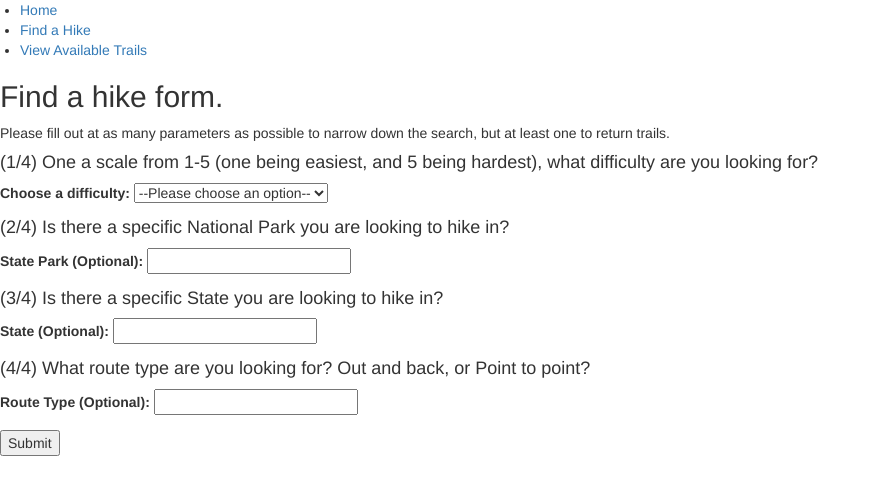
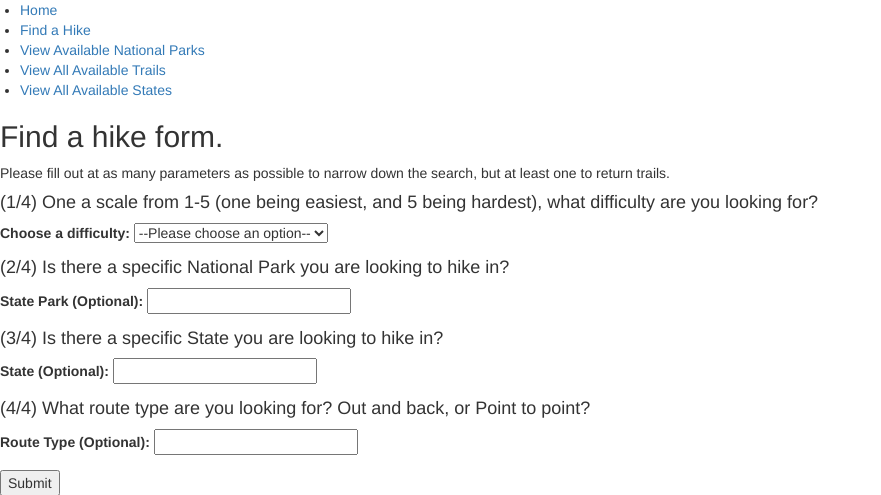
Before and after one commit to AlixLieblich/hb-fullstack-hike-project, a Flask app: page /find-a-hike-form in a window 1280 px wide. Shown: the top 495 px of the page, without its empty margins (0-881 px from the left). Run offline with Flask 2, Linux system fonts and the light colour scheme; some libraries are stand-ins or nearby versions.

Commit message:
Added user functoin to view list of National Parks

```diff
--- a/server.py
+++ b/server.py
@@ -46,14 +46,40 @@ def trails_list():
     return render_template('trails.html',
                             all_trails=all_trails)
 
+@app.route('/parks')
+def parks_list():
+    """View National Park list."""
+
+    all_trails = crud.get_all_trails()
+    all_parks = crud.get_all_parks()
+
+    return render_template('parks.html',
+                            all_parks=all_parks,
+                            all_trails=all_trails)
+
+@app.route('/parks/<area_name>')
+def park_detail(area_name):
+    """Show individual park details."""
+
+    park_trails = crud.get_parks_trails_by_name()
+    # trail_details = crud.get_trail_by_id(trail_id)
+
+    return render_template('park_details.html',
+                            # trail=trail_details,
+                            park_trails=park_trails,
+                            area_name=area_name)
+
 @app.route('/trails/<trail_id>')
 def trail_detail(trail_id):
-    """Show individual movie details."""
+    """Show individual trail details."""
 
     trail_details = crud.get_trail_by_id(trail_id)
+    ratings = crud.get_all_ratings()
+    print(ratings)
 
     return render_template('trail_details.html',
-                            trail=trail_details)
+                            trail=trail_details,
+                            ratings=ratings)
 
 @app.route('/find-a-hike-form')
 def display_hike_form():
@@ -98,4 +124,4 @@ def hike():
 
 if __name__ == '__main__':
     connect_to_db(app)
-    app.run(host='0.0.0.0', debug=True, port=5000)
+    app.run(host='0.0.0.0', debug=True, port=5001)
--- a/templates/base.html
+++ b/templates/base.html
@@ -16,7 +16,10 @@
     <ul>
       <li><a href="/#">Home</a></li>
       <li><a href="/find-a-hike-form">Find a Hike</a></li>
-      <li><a href="/trails">View Available Trails</a></li>
+      <li><a href="/parks">View Available National Parks</a></li>
+      <li><a href="/trails">View All Available Trails</a></li>
+      <li><a href="/states">View All Available States</a></li>
+
     </ul>
   </nav>
   <body>
@@ -30,4 +33,5 @@
 
     {% block after_body %}{% endblock %}
   </body>
+
 </html>
```
Also changed, not shown: crud.py (+43 -1 lines).
